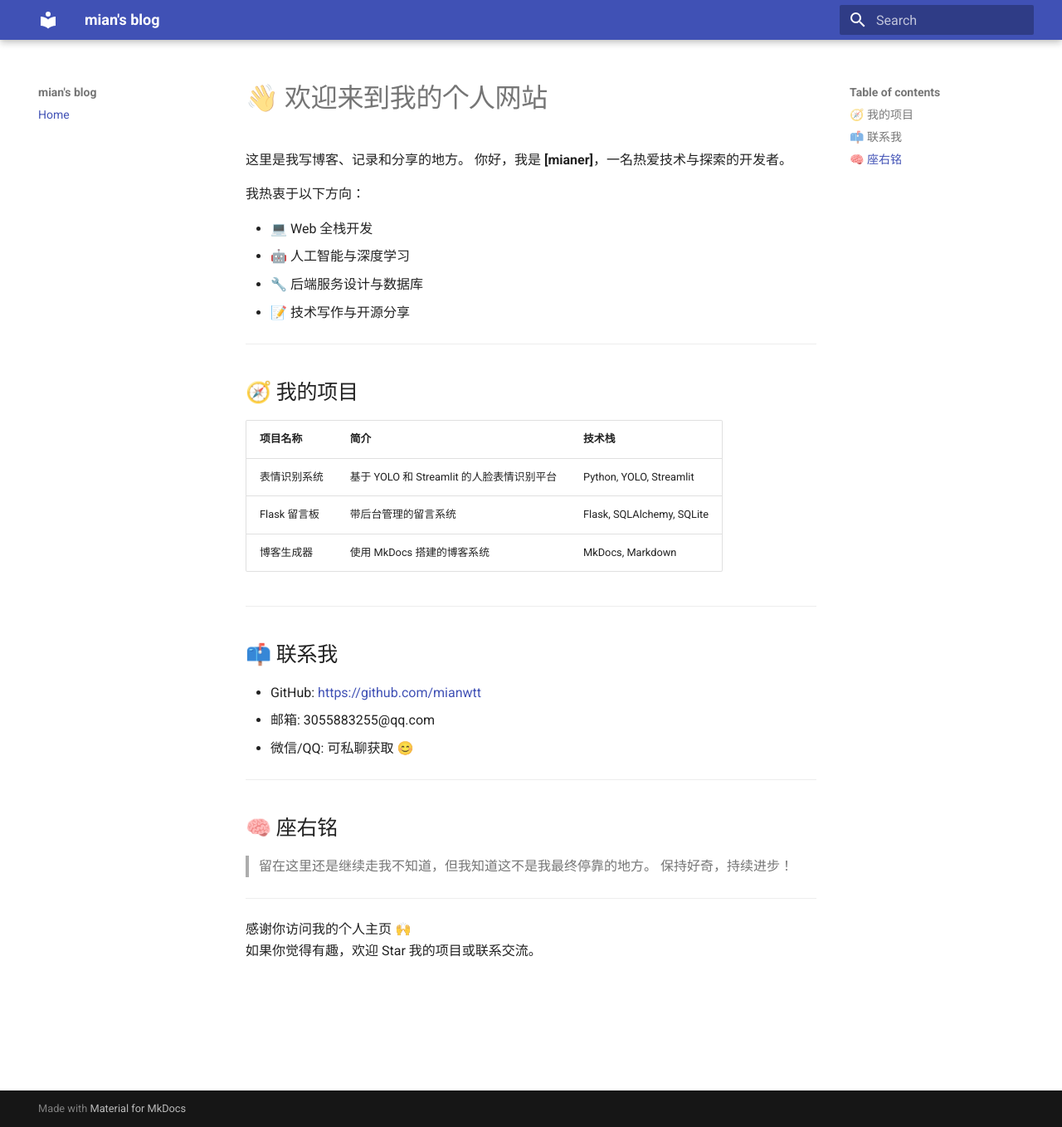
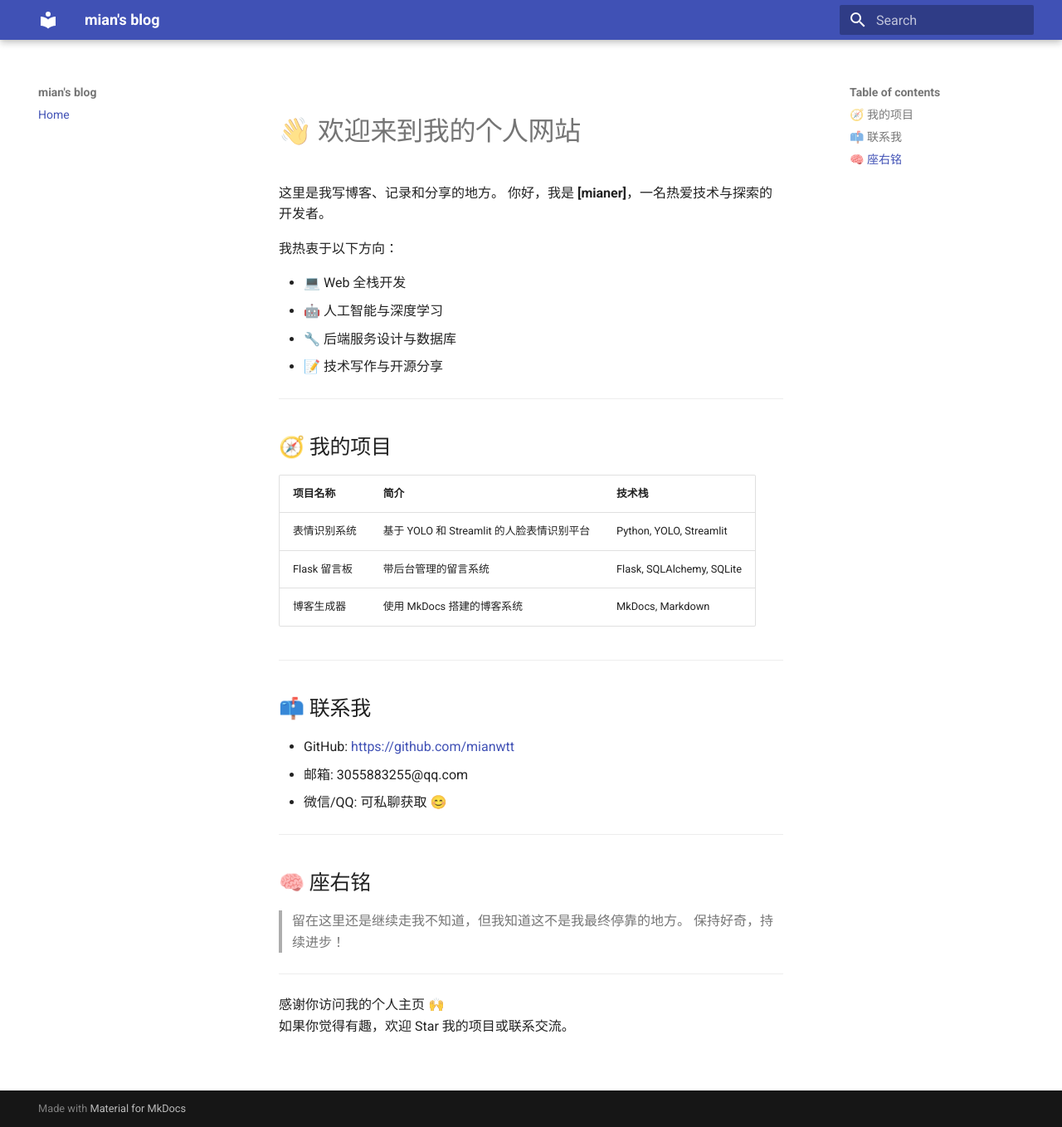
Before and after one commit to mianwtt/mianwtt.github.io, an MkDocs documentation site: the page built from docs/index.md, in a window 1280 px wide and 1358 px high. Shown: the whole window at 83% size. Built offline with MkDocs 1.6.1 and Material for MkDocs 9.7.7, drawn with Linux system fonts in a browser that asks for light colours.

Commit message:
Update mkdocs.yml

```diff
--- a/mkdocs.yml
+++ b/mkdocs.yml
@@ -3,3 +3,10 @@
 site_author: xiaogao
 theme:
   name: material
+  custom_dir: overrides
+
+extra_css:
+  - assets/style.css
+
+extra_javascript:
+  - assets/particles.js
```
